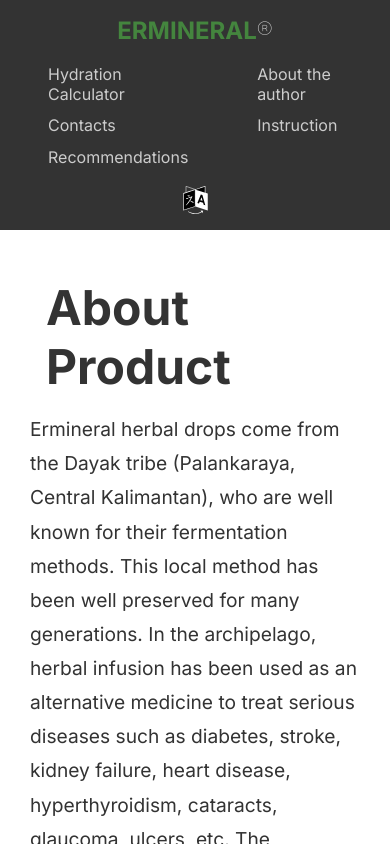
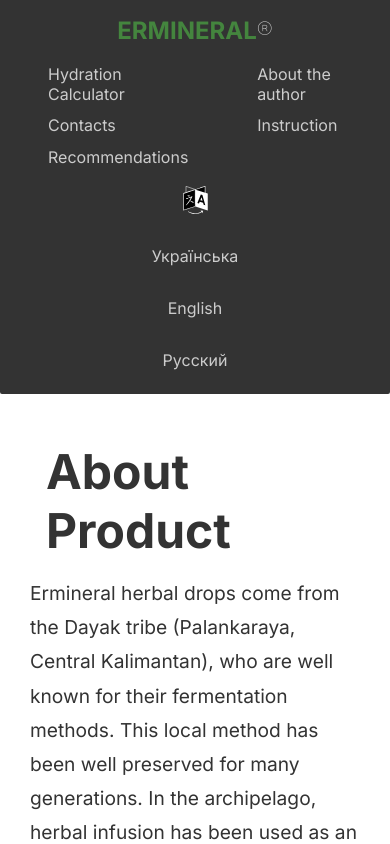
Before and after one commit to mishin78/ermineral-platform, a Next.js app: page / in a window 390 px wide. Both pictures are taken after a click on the picture 195 px from the left and 199 px from the top of the page. Shown: the top 844 px of the page. Built offline with nearby package versions, Linux system fonts and the light colour scheme.

Commit message:
implemented header for small screens

```diff
--- a/src/app/calculator/calculator.sass
+++ b/src/app/calculator/calculator.sass
@@ -13,6 +13,7 @@
     .titleBox
         margin: 2rem auto
         text-wrap: balance
+        z-index: -2
         h1
             font-size: 3rem
             color: $header-background-light
--- a/src/app/styles.sass
+++ b/src/app/styles.sass
@@ -247,6 +247,15 @@
     .mainPageBox
         img
             width: 35rem
+    .langModal
+        position: relative
+        right: 0px
+        width: 100%
+        display: flex
+        align-items: center
+        justify-content: center
+        padding: 1rem
+        margin-top: -0.5rem
 
 
     nav
```
